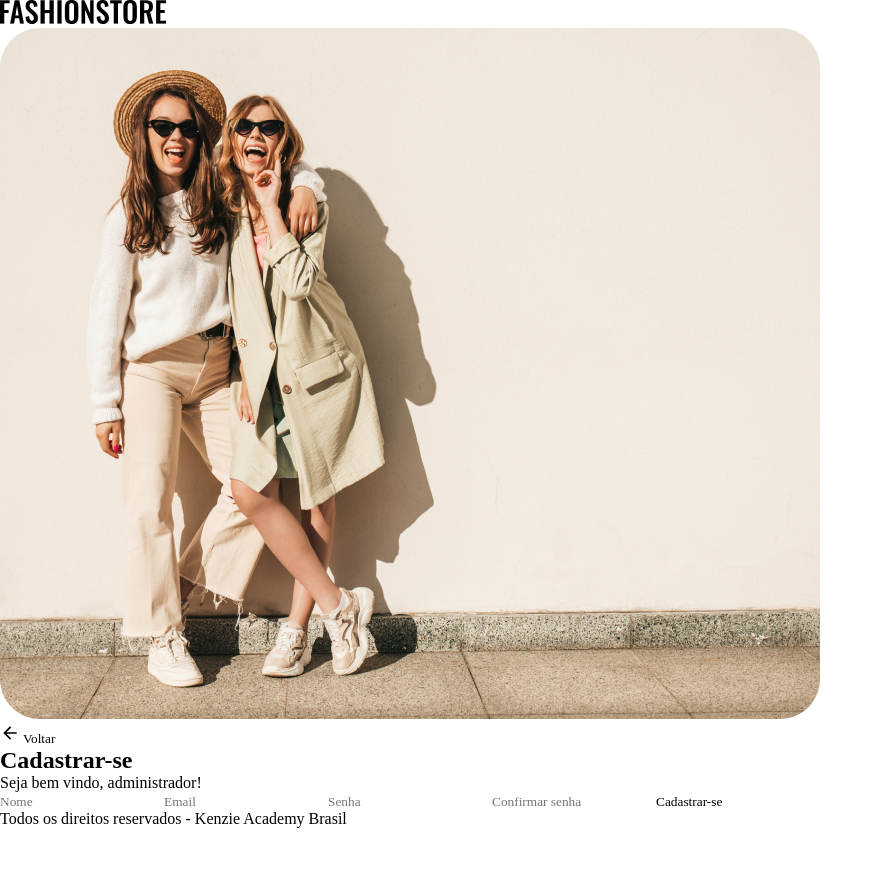
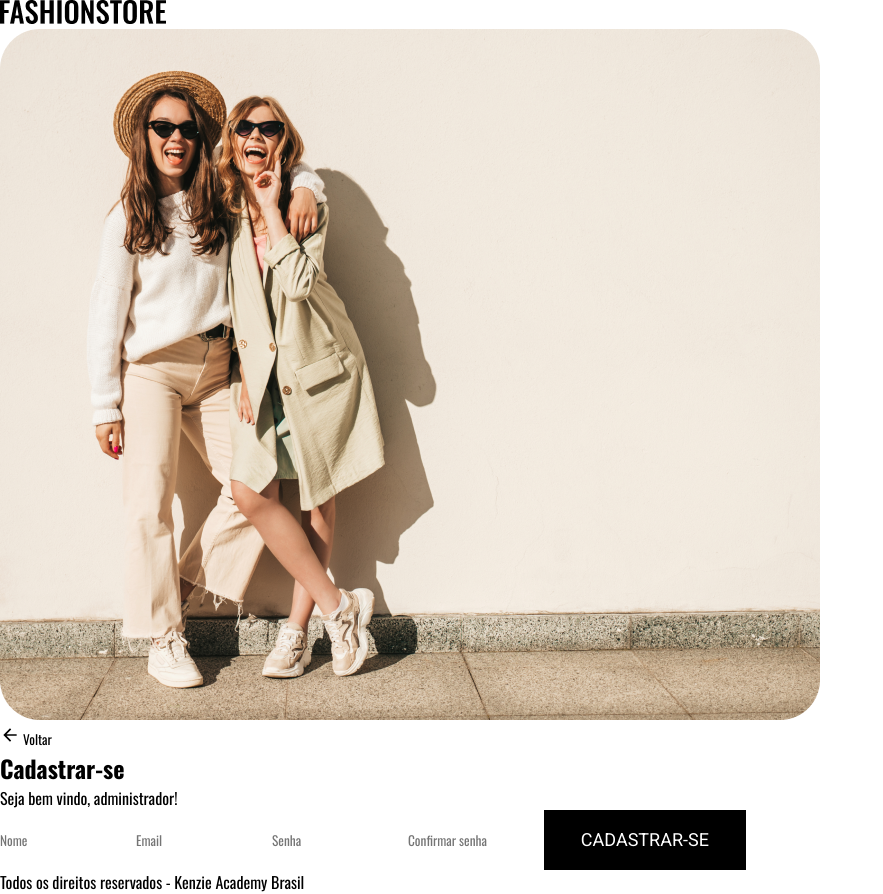
Before and after one commit to Kenzie-Academy-Brasil-Developers/fashion-store, a React (Vite) app: page /register in a window 1280 px wide. Shown: the whole page, without its empty margins (0-883 px from the left). Before the commit the page ends 828 px from the top, so only its background shows below. Built offline with nearby package versions, Linux system fonts and the light colour scheme; no server answers.

Commit message:
feat: created button.scss

```diff
--- a/src/components/bannerSection/index.jsx
+++ b/src/components/bannerSection/index.jsx
@@ -6,7 +6,7 @@ const BannerSection = () => {
       <img src={bannerImg} alt="banner image" />
       <div>
         <h1>Kenzie Fashion Store</h1>
-        <button>Confira as ofertas</button>
+        <button className="btn checkOut">CONFIRA AS OFERTAS</button>
       </div>
     </section>
   );
--- a/src/components/forms/index.jsx
+++ b/src/components/forms/index.jsx
@@ -37,8 +37,10 @@ export const LoginForm = () => {
         error={errors.password}
       />
       <div>
-        <button type="submit">Acessar</button>
-        <button>Cadastre-se</button>
+        <button type="submit" className="btn access">
+          ACESSAR
+        </button>
+        <button className="btn register">CADASTRE-SE</button>
       </div>
     </form>
   );
@@ -87,7 +89,7 @@ export const RegisterAdminForm = () => {
           {...register("passValidate")}
           error={errors.passValidate}
         />
-        <button>Cadastrar-se</button>
+        <button className="btn registerForm">CADASTRAR-SE</button>
       </form>
     </div>
   );
@@ -131,8 +133,9 @@ export const RegisterProductForm = () => {
           {...register("description")}
           error={errors.description}
         />
-        <button>
-          <LiaPlusCircleSolid size={20} /> Novo produto
+        <button className="btn newProduct">
+          <LiaPlusCircleSolid size={20} />
+          NOVO PRODUTO
         </button>
       </form>
     </div>
@@ -177,8 +180,9 @@ export const UpdateProductForm = () => {
           {...register("description")}
           error={errors.description}
         />
-        <button>
-          <MdOutlineModeEditOutline size={20} /> Salvar Alterações
+        <button className="btn editProduct">
+          <MdOutlineModeEditOutline size={20} />
+          EDITAR PRODUTO
         </button>
       </form>
     </div>
--- a/src/pages/Dashboard/productsListAdminview/index.jsx
+++ b/src/pages/Dashboard/productsListAdminview/index.jsx
@@ -27,8 +27,11 @@ export const ProductsListAdminView = () => {
       <section>
         <div>
           <h1>Produtos</h1>
-          <button onClick={() => setCreateProduct(true)}>
-            <LiaPlusCircleSolid size={20} /> Novo produto{" "}
+          <button
+            onClick={() => setCreateProduct(true)}
+            className="btn newProduct"
+          >
+            <LiaPlusCircleSolid size={20} /> NOVO PRODUTO{" "}
           </button>
         </div>
         <ul>
--- a/src/pages/productPage/index.jsx
+++ b/src/pages/productPage/index.jsx
@@ -46,8 +46,9 @@ export const ProductPage = () => {
             })}
           </p>
           <p>{currProduct.description}</p>
-          <button>
-            <MdOutlineAddShoppingCart size={20} /> Adicionar ao carrinho
+          <button className="btn addToCart">
+            <MdOutlineAddShoppingCart size={20} />
+            ADICIONAR AO CARRINHO
           </button>
         </div>
       </section>
--- /dev/null
+++ b/src/styles/button.scss
@@ -0,0 +1,54 @@
+.btn {
+  height: 3.75rem;
+  display: inline-flex;
+  align-items: center;
+
+  font-family: var(--font-secondary);
+
+  background-color: var(--black);
+  color: var(--white);
+  font-weight: var(--weight-2);
+
+  font-size: var(--sm-price);
+  line-height: 1.3181rem;
+
+  &.access {
+    padding-inline: 1.5rem;
+  }
+
+  &.register {
+    background-color: var(--white);
+    color: var(--black);
+    border: 0.0625rem solid var(--black);
+
+    padding-inline: 2rem;
+  }
+
+  &.checkOut {
+    padding-inline: 2.5rem;
+  }
+
+  &.addToCart {
+    width: 18.75rem;
+
+    display: flex;
+    justify-content: space-between;
+
+    padding: 0 1rem;
+  }
+
+  &.registerForm {
+    padding-inline: 2.3rem;
+  }
+
+  &.newProduct,
+  &.editProduct {
+    height: 3.4375rem;
+    width: 14.0625rem;
+
+    display: flex;
+    justify-content: space-between;
+
+    padding: 0 1.5rem;
+  }
+}
--- a/src/styles/global.scss
+++ b/src/styles/global.scss
@@ -1,6 +1,6 @@
 :root {
-  --font-primary: font-family: "Oswald", sans-serif;
-  --font-secondary: font-family: "Roboto", sans-serif;
+  --font-primary: "Oswald", sans-serif;
+  --font-secondary: "Roboto", sans-serif;
 
   --title-1: 6.25rem;
   --title-2: 3.75rem;
--- a/src/styles/index.scss
+++ b/src/styles/index.scss
@@ -1,2 +1,3 @@
 @import "./reset.scss";
 @import "./global.scss";
+@import "./button.scss";
```
